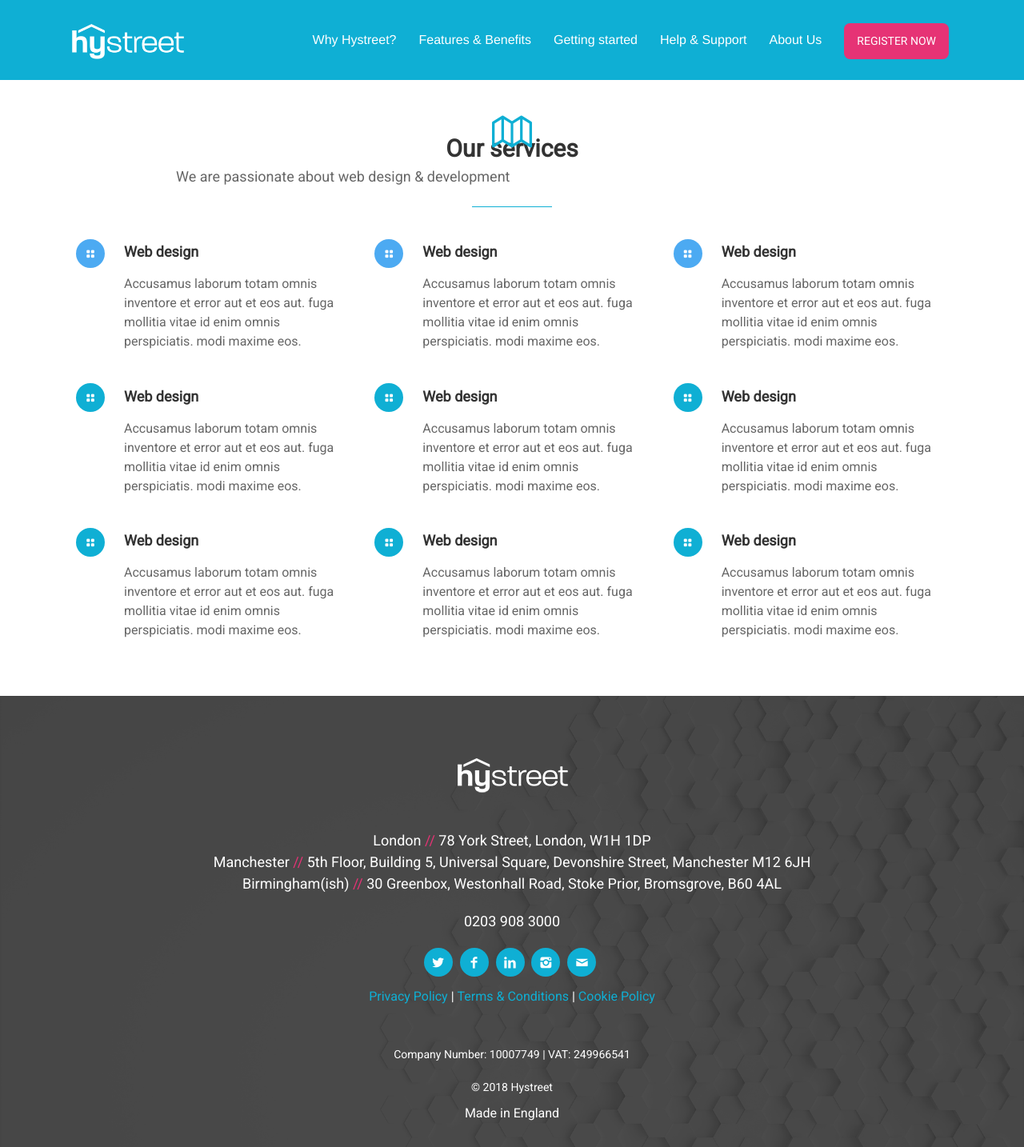
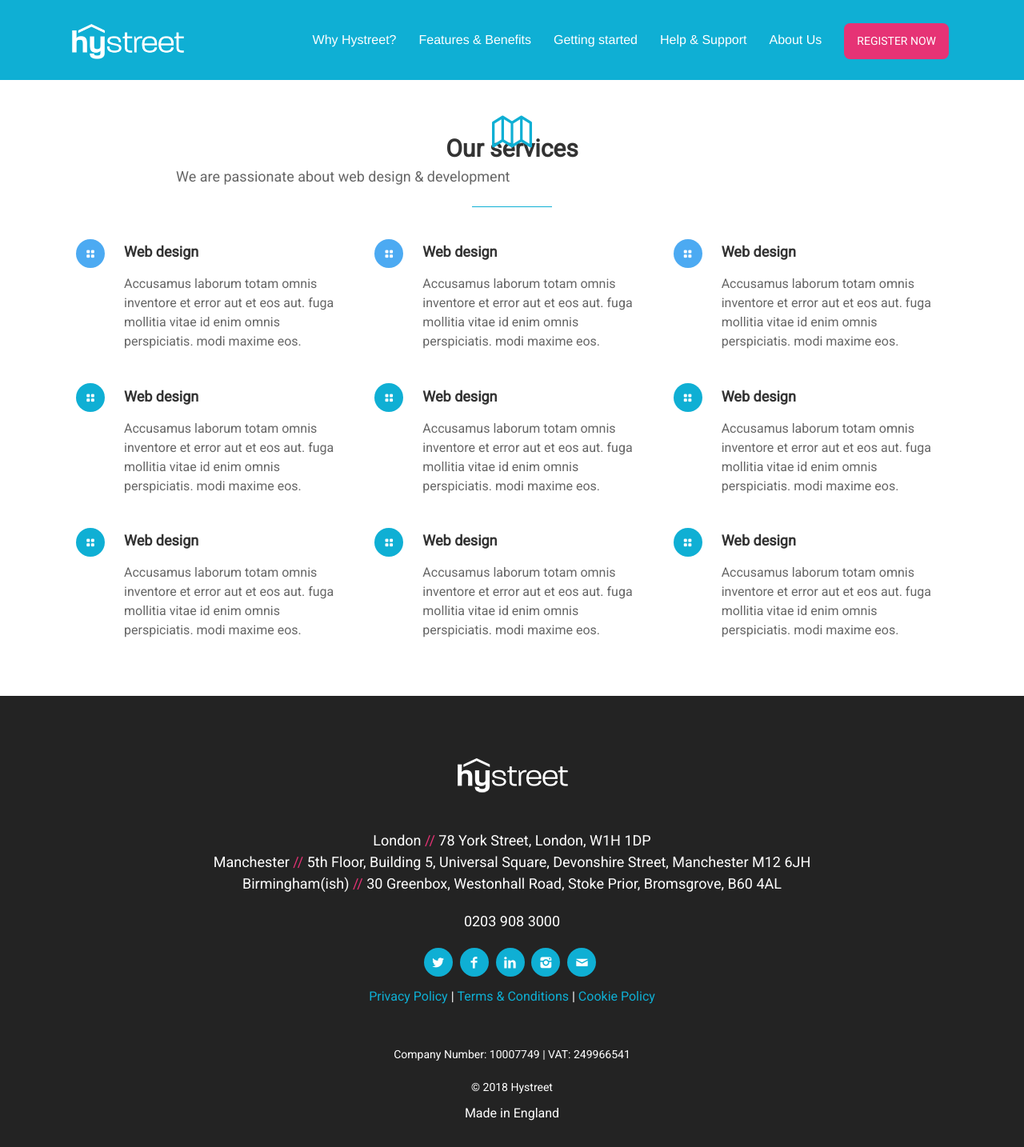
Before and after one commit to hystreet/hystreet.github.io, a Jekyll site: the page built from services.html, in a window 1280 px wide. Shown: the whole page at 80% size. Built offline with Jekyll 4.4.1, drawn with Linux system fonts in a browser that asks for light colours; a script that is not in the unit is left out.

Commit message:
removing background from footer

```diff
--- a/_includes/page-footer.html
+++ b/_includes/page-footer.html
@@ -1,4 +1,4 @@
-<div class='footer layout-text' style="background-image: url(/images/hero-hex-bg-trans-smaller.png); background-size: 100%;">
+<div class='footer layout-text'>
   <div class='spacing'></div>
   <div class='row'>
     <div class='large-12 columns'></div>
```
